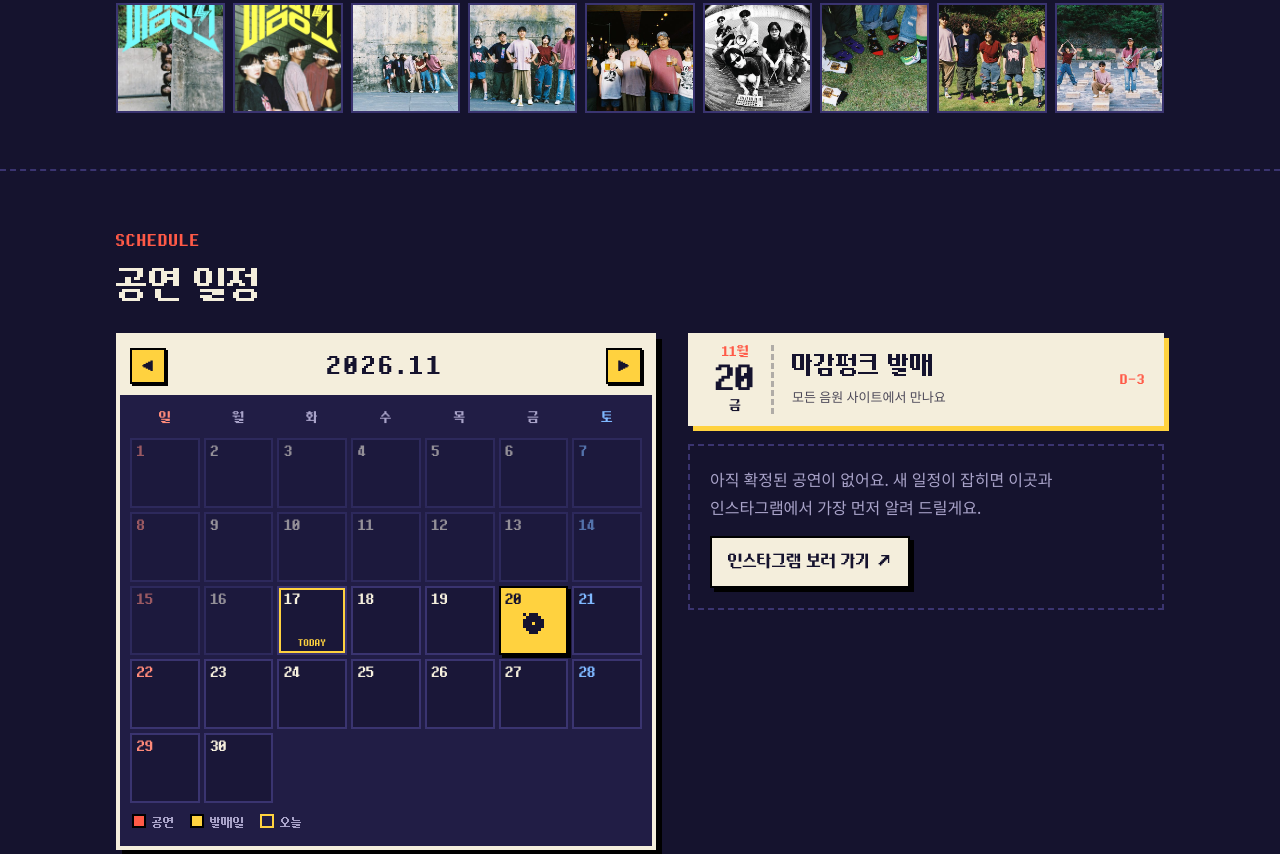
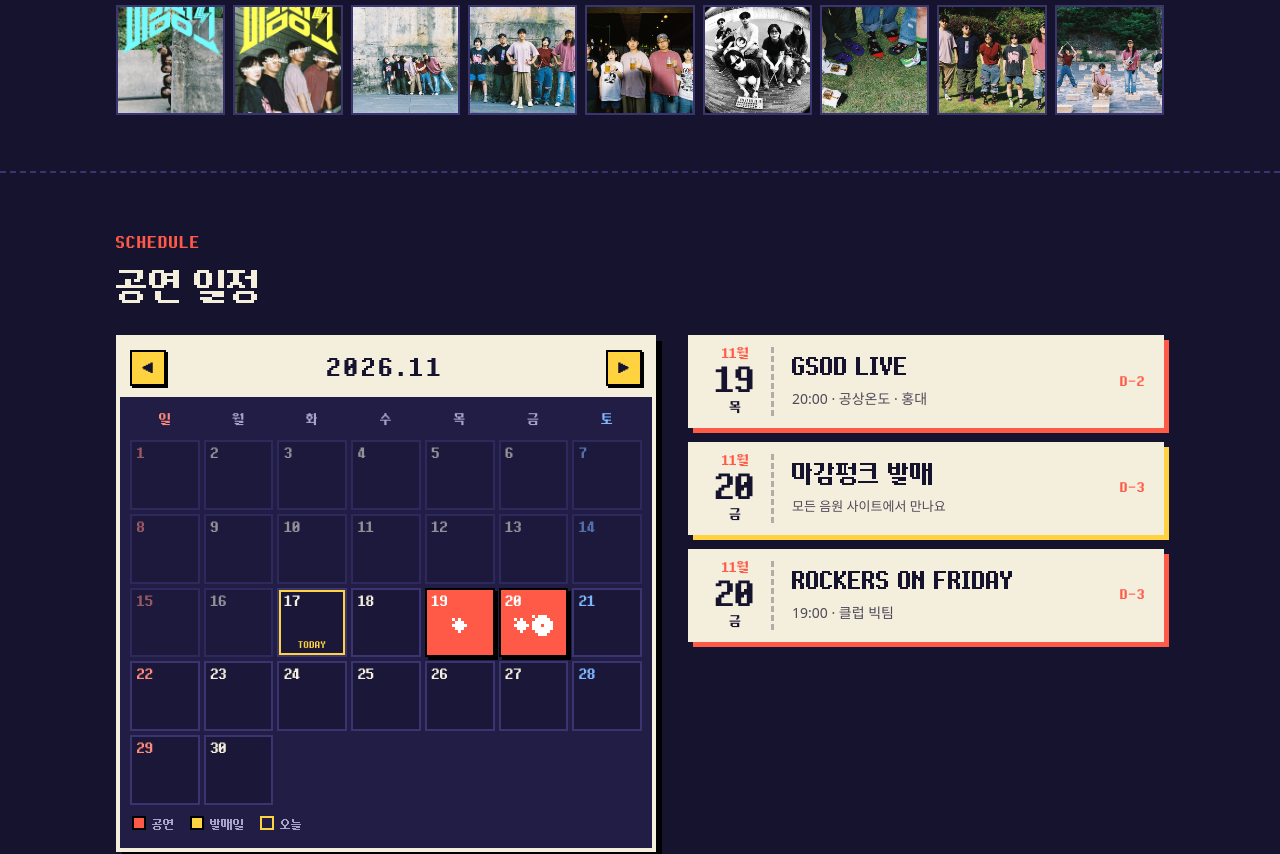
Before and after one commit to hkyoekim-ctrl/deadline_punk, a plain HTML site: page index.html in a window 1280 px wide. Shown: the part 3933-4787 px from the top of the page. Drawn offline with Linux system fonts and the light colour scheme; no server answers; a web font is replaced by a local one.

Commit message:
Update site: audience sprites, cover ratio, credits panel, schedule
Co-Authored-By: Claude Sonnet 5.5 <noreply@anthropic.com>
Claude-Session: https://claude.ai/code/session_01LvDutEAVQ4eE5NYUnNkvBD

```diff
--- a/app.js
+++ b/app.js
@@ -164,7 +164,7 @@
 
   // ── 공연 일정: 픽셀 캘린더 ─────────────────────
   (function schedule() {
-    const cal = $("#cal"), list = $("#gigs"), empty = $("#gigs-empty");
+    const cal = $("#cal"), list = $("#gigs");
     const pad = (n) => String(n).padStart(2, "0");
     const kst = (t) => new Date(t).toLocaleDateString("sv-SE", { timeZone: "Asia/Seoul" }); // YYYY-MM-DD
     const todayStr = kst(Date.now());
@@ -181,8 +181,8 @@
       gig: { w: 5, h: 5, px: [[2,0],[1,1],[2,1],[3,1],[0,2],[1,2],[2,2],[3,2],[4,2],[1,3],[2,3],[3,3],[2,4]] },
       rel: { w: 7, h: 7, px: [[2,0],[3,0],[4,0],[1,1],[2,1],[3,1],[4,1],[5,1],[0,2],[1,2],[2,2],[3,2],[4,2],[5,2],[6,2],[0,3],[1,3],[2,3],[4,3],[5,3],[6,3],[0,4],[1,4],[2,4],[3,4],[4,4],[5,4],[6,4],[1,5],[2,5],[3,5],[4,5],[5,5],[2,6],[3,6],[4,6]] }
     };
-    const icon = (kind) => {
-      const ic = ICONS[kind], n = el("span", { class: "ico", "aria-hidden": "true", style: `--w:${ic.w};--h:${ic.h}` });
+    const icon = (kind, dx = 0) => {
+      const ic = ICONS[kind], n = el("span", { class: "ico", "aria-hidden": "true", style: `--w:${ic.w};--h:${ic.h};--dx:${dx}` });
       n.style.boxShadow = ic.px.map(([x, yy]) => `calc(var(--u)*${x}) calc(var(--u)*${yy}) 0 0 currentColor`).join(",");
       return n;
     };
@@ -227,13 +227,15 @@
       for (let d = 1; d <= total; d++) {
         const ds = `${key}-${pad(d)}`, here = perDay[d] || [], col = (first + d - 1) % 7;
         const cls = ["cal-day", col === 0 ? "sun" : col === 6 ? "sat" : "", ds === todayStr ? "today" : "", ds < todayStr ? "past" : "",
-          here.some((e) => e.kind === "gig") ? "gig" : here.length ? "rel" : "", sel === ds ? "sel" : ""].filter(Boolean).join(" ");
+          here.some((e) => e.kind === "gig") ? "has-gig" : here.length ? "has-rel" : "", sel === ds ? "sel" : ""].filter(Boolean).join(" ");
         const cell = here.length
           ? el("button", { class: cls, type: "button", "aria-label": `${m}월 ${d}일 ${here.map((e) => e.title).join(", ")}` })
           : el("div", { class: cls });
         cell.append(el("span", { class: "n" }, String(d)));
         if (here.length) {
-          cell.append(icon(here.some((e) => e.kind === "gig") ? "gig" : "rel"));
+          const hasGig = here.some((e) => e.kind === "gig"), hasRel = here.some((e) => e.kind === "release");
+          if (hasGig && hasRel) { cell.append(icon("gig", -4), icon("rel", 3)); cell.classList.add("both"); }
+          else cell.append(icon(hasGig ? "gig" : "rel"));
           cell.addEventListener("click", () => { sel = sel === ds ? null : ds; render(); });
         }
         grid.append(cell);
@@ -249,12 +251,6 @@
     }
     render();
 
-    if (!gigs.length) {
-      const insta = (C.band.socials || []).find((x) => x.url && /instagram/i.test(x.label));
-      empty.hidden = false;
-      empty.append(el("p", {}, "아직 확정된 공연이 없어요. 새 일정이 잡히면 이곳과 인스타그램에서 가장 먼저 알려 드릴게요."));
-      if (insta) empty.append(el("a", { class: "btn alt", href: insta.url, target: "_blank", rel: "noopener" }, el("span", {}, "인스타그램 보러 가기"), el("span", {}, "↗")));
-    }
   })();
 
   // ── 후원 ──────────────────────────────────────
@@ -398,51 +394,64 @@
     const cv = $("#crowd");
     if (!cv) return;
     const ctx = cv.getContext("2d"), W = cv.width, H = cv.height;
-    const PW = 14, PH = 27, OY = 3, OUT = "#0e0c20";
+    const PW = 12, PH = 18, OY = 3, OUT = "#0e0c20";
     let seed = 23;
     const rnd = () => (seed = (seed * 16807) % 2147483647) / 2147483647;
     const pick = (a) => a[Math.floor(rnd() * a.length)];
     const HAIR = ["#1c1a1f", "#3b2a22", "#6b4a2f", "#d9b25a", "#e8e0d0", "#c93f3f", "#2e3d63", "#7a4aa8", "#ff8fc7"];
     const SHIRT = ["#ff5a47", "#ffd23f", "#5cf2a0", "#6fb7ff", "#ff8fc7", "#b79bff", "#f4eedc", "#ff9a3d", "#3fb8af"];
-    const SKIN = ["#f6c7a0", "#e0a37e", "#b97a57"];
+    const PANTS = ["#3b4a7a", "#2b2b33", "#b09a6a", "#5a3a4a", "#4a6a4a"];
+    const SKIN = ["#f6c7a0", "#e8b08a", "#c98a62"];
     const STICK = ["#ffd23f", "#ff5a47", "#5cf2a0", "#6fb7ff", "#ff8fc7"];
     const rgb = (c) => { const n = parseInt(c.slice(1), 16); return [n >> 16, (n >> 8) & 255, n & 255]; };
     const tone = (c, k) => `rgb(${rgb(c).map((v, i) => Math.round(v * k + [21, 19, 46][i] * (1 - k)))})`;   // 어둡게
     const lite = (c, k) => `rgb(${rgb(c).map((v) => Math.round(v + (255 - v) * k))})`;                       // 밝게
 
+    // 미니미 스타일: 머리가 크고 몸이 작은 정면 캐릭터가 두 팔을 들고 응원봉을 흔들어요
     function sprite(p, frame, dim) {
       const g = new Array(PW * PH).fill(null);
       const put = (x, y, c) => { y += OY; if (x >= 0 && x < PW && y >= 0 && y < PH) g[y * PW + x] = c; };
       const rect = (x, y, w, h, c) => { for (let j = 0; j < h; j++) for (let i = 0; i < w; i++) put(x + i, y + j, c); };
       const T = (c) => (dim < 1 ? tone(c, dim) : c);
-      const shirt = T(p.shirt), shirtD = tone(p.shirt, dim * 0.72), skin = T(p.skin);
+      const shirt = T(p.shirt), shirtD = tone(p.shirt, dim * 0.72), skin = T(p.skin), pants = T(p.pants);
       const hair = T(p.hair), hairD = tone(p.hair, dim * 0.7), hairL = lite(T(p.hair), 0.35);
-      // 몸통 (뒷모습)
-      rect(3, 11, 8, 1, shirt); rect(2, 12, 10, PH, shirt); rect(11, 12, 1, PH, shirtD);
-      if (p.top === "stripe") for (let y = 15; y < PH; y += 4) rect(2, y, 10, 1, T(p.shirt2));
-      if (p.top === "hood") rect(4, 10, 6, 3, shirtD); else rect(6, 10, 2, 1, skin);
-      // 머리
-      if (p.style === "cap" || p.style === "beanie") {
-        const cap = T(p.cap), capD = tone(p.cap, dim * 0.7);
-        if (p.style === "beanie") { rect(5, 3, 4, 1, cap); rect(4, 4, 6, 3, cap); rect(4, 5, 6, 1, lite(cap, 0.3)); rect(9, 4, 1, 3, capD); rect(4, 7, 6, 2, hair); rect(9, 7, 1, 2, hairD); }
-        else { rect(5, 4, 4, 1, cap); rect(4, 5, 6, 2, cap); rect(9, 5, 1, 2, capD); rect(4, 7, 6, 2, hair); rect(9, 7, 1, 2, hairD); set7(); }
-        rect(5, 9, 4, 1, skin);
+      // 다리·신발
+      rect(4, 12, 2, 2, pants); rect(6, 12, 2, 2, tone(p.pants, dim * 0.8));
+      rect(3, 14, 3, 1, T("#f4eedc")); rect(6, 14, 3, 1, T("#f4eedc"));
+      // 몸
+      rect(4, 7, 4, 1, shirt); rect(3, 8, 6, 4, shirt); rect(8, 8, 1, 4, shirtD);
+      if (p.top === "stripe") { rect(3, 9, 6, 1, T(p.shirt2)); rect(3, 11, 6, 1, T(p.shirt2)); }
+      // 얼굴
+      rect(2, 1, 8, 6, skin); rect(3, 0, 6, 1, skin);
+      // 머리카락 / 모자
+      const style = p.style;
+      if (style === "cap" || style === "beanie") {
+        const cap = T(p.cap);
+        rect(3, 0, 6, 1, cap); rect(2, 1, 8, 2, cap); rect(9, 1, 1, 2, tone(p.cap, dim * 0.7));
+        if (style === "cap") rect(1, 3, 10, 1, lite(cap, 0.18)); else { rect(2, 2, 8, 1, lite(cap, 0.3)); put(5, -1, lite(cap, 0.4)); put(6, -1, lite(cap, 0.4)); }
+        rect(2, 3, 1, 1, hair); rect(9, 3, 1, 1, hair);
       } else {
-        rect(5, 4, 4, 1, hair); rect(4, 5, 6, 4, hair); rect(9, 5, 1, 4, hairD);
-        put(5, 5, hairL); put(6, 5, hairL);
-        if (p.style === "long") { rect(4, 9, 6, 5, hair); rect(9, 9, 1, 5, hairD); rect(5, 14, 4, 1, hair); }
-        else rect(5, 9, 4, 1, skin);
-        if (p.style === "bun") { rect(6, 2, 2, 2, hair); put(6, 2, hairL); }
+        rect(3, 0, 6, 1, hair); rect(2, 1, 8, 1, hair); rect(2, 2, 2, 1, hair); rect(8, 2, 2, 1, hair);
+        put(4, 0, hairL); put(5, 0, hairL); rect(9, 1, 1, 2, hairD);
+        if (style === "bangs") { rect(4, 2, 4, 1, hair); put(4, 2, hairL); }
+        if (style === "long") { rect(2, 3, 1, 5, hair); rect(9, 3, 1, 5, hairD); }
+        if (style === "twin") { rect(1, 2, 1, 4, hair); rect(10, 2, 1, 4, hairD); }
+        if (style === "bun") { rect(5, -2, 2, 2, hair); put(5, -2, hairL); }
+        if (style === "spike") { put(4, -1, hair); put(6, -1, hair); put(8, -1, hairD); }
       }
-      function set7() { put(6, 7, skin); }   // 모자 뒤 틈
-      // 팔: 위로 뻗어 응원봉을 들어요
+      // 얼굴 표정
+      if (p.face === "shades") { rect(3, 3, 6, 1, "#15132e"); put(5, 3, "#3a3470"); put(8, 3, "#3a3470"); }
+      else { put(4, 3, "#15132e"); put(7, 3, "#15132e"); if (p.face === "happy") { put(3, 3, "#15132e"); put(8, 3, "#15132e"); put(3, 3, skin); put(8, 3, skin); } }
+      put(3, 4, "rgba(255,120,140,0.9)" ); put(8, 4, "rgba(255,120,140,0.9)");
+      rect(5, 5, 2, 1, "#8a2433"); if (p.face !== "happy") put(5, 6, skin);
+      // 팔
       const sway = frame ? 1 : 0, sticks = [];
       const arm = (side) => {
-        const x = side < 0 ? 2 - sway : 11 + sway;
-        const hand = 4 + ((side < 0) === !!frame ? 1 : 0);
-        rect(x, hand + 1, 1, 10 - hand, shirt);
+        const x = side < 0 ? 1 - sway : 10 + sway;
+        const hand = 1 + ((side < 0) === !!frame ? 1 : 0);
+        rect(x, hand + 1, 1, 7 - hand, shirt);
+        for (let bx = Math.min(x, 3); bx <= Math.max(x, 8); bx++) if (bx < 3 || bx > 8) put(bx, 8, shirt);
         put(x, hand, skin);
-        if (sway) put(side < 0 ? 2 : 11, 11, shirt);
         sticks.push([x, hand]);
       };
       if (p.arm === "both" || p.arm === "L") arm(-1);
@@ -455,7 +464,6 @@
       }
       const c = document.createElement("canvas"); c.width = PW; c.height = PH;
       const x2 = c.getContext("2d");
-      // 응원봉 빛 번짐 → 몸 → 응원봉
       const sc = frame ? lite(p.stick, 0.45) : p.stick;
       sticks.forEach(([x, hand]) => {
         x2.fillStyle = "rgba(255,240,200,0.22)";
@@ -472,17 +480,18 @@
 
     const people = [];
     const makeRow = (yy, start, step, dim) => {
-      for (let x = start; x < W - 8; x += step) {
-        const arm = rnd() < 0.62 ? "both" : rnd() < 0.8 ? (rnd() < 0.5 ? "L" : "R") : "none";
+      for (let x = start; x < W - 6; x += step) {
+        const arm = rnd() < 0.7 ? "both" : rnd() < 0.8 ? (rnd() < 0.5 ? "L" : "R") : "none";
         const p = {
-          arm, hair: pick(HAIR), shirt: pick(SHIRT), shirt2: pick(SHIRT), skin: pick(SKIN), stick: pick(STICK), cap: pick(SHIRT),
-          style: pick(["short", "short", "long", "bun", "cap", "beanie"]), top: pick(["plain", "plain", "stripe", "hood"])
+          arm, hair: pick(HAIR), shirt: pick(SHIRT), shirt2: pick(SHIRT), skin: pick(SKIN), stick: pick(STICK), cap: pick(SHIRT), pants: pick(PANTS),
+          style: pick(["short", "short", "bangs", "long", "twin", "bun", "spike", "cap", "beanie"]), top: pick(["plain", "plain", "stripe"]),
+          face: pick(["dot", "dot", "happy", "shades"])
         };
-        people.push({ x: Math.round(x + rnd() * 2), y: yy, phase: rnd() < 0.5 ? 0 : 1, frames: [sprite(p, 0, dim), sprite(p, 1, dim)] });
+        people.push({ x: Math.round(x + rnd()), y: yy, phase: rnd() < 0.5 ? 0 : 1, frames: [sprite(p, 0, dim), sprite(p, 1, dim)] });
       }
     };
-    makeRow(H - PH - 8, 4, 13, 0.5);   // 뒷줄
-    makeRow(H - PH, -3, 14, 1);        // 앞줄
+    makeRow(H - PH - 6, 6, 12, 0.5);   // 뒷줄
+    makeRow(H - PH, -1, 11, 1);        // 앞줄
     let frame = 0;
     const draw = () => {
       ctx.clearRect(0, 0, W, H);
--- a/config.js
+++ b/config.js
@@ -162,7 +162,10 @@ window.MP_CONFIG = {
     // 공연이 정해지면 아래 형식으로 한 줄씩 추가하세요. 비어 있으면 "일정 준비 중" 안내가 보입니다.
     // 지난 공연은 자동으로 아래로 내려가 흐리게 표시됩니다.
     // 예) { date: "2026-12-05", time: "19:00", title: "공연 이름", venue: "공연장 이름", place: "서울 마포구", note: "한 줄 메모(선택)", url: "예매·안내 링크(선택)", linkLabel: "예매하기" }
-    items: []
+    items: [
+      { date: "2026-11-19", time: "20:00", title: "GSOD LIVE", venue: "공상온도", place: "홍대" },
+      { date: "2026-11-20", time: "19:00", title: "ROCKERS ON FRIDAY", venue: "클럽 빅팀" }
+    ]
   },
 
   game: {
--- a/index.html
+++ b/index.html
@@ -51,7 +51,7 @@
           <li><span class="crew-sprite" style="--sheet:url(img/runners/keys.png); --delay:-1.16s"></span></li>
         </ul>
         <a class="leader" id="leader" href="#rank" aria-live="polite" hidden></a>
-        <canvas class="crowd" id="crowd" width="130" height="36" aria-hidden="true" hidden></canvas>
+        <canvas class="crowd" id="crowd" width="130" height="24" aria-hidden="true" hidden></canvas>
         <a class="cue" href="#stage" aria-label="게임으로 이동"><span>▼</span> PRESS START <span>▼</span></a>
       </div>
 
@@ -123,7 +123,6 @@
         <div class="cal" id="cal"></div>
         <div class="sched-side">
           <ul class="gigs" id="gigs"></ul>
-          <div class="gigs-empty" id="gigs-empty" hidden></div>
         </div>
       </div>
     </div>
--- a/styles.css
+++ b/styles.css
@@ -455,7 +455,7 @@ a.stream-tile[href]:active { transform: translateY(3px); box-shadow: 0 2px 0 0 c
 @keyframes led-flash { 50% { color: var(--led); } }
 
 /* 전광판 아래 응원하는 관객 (도트) */
-.crowd { display: block; width: min(100%, 520px); height: auto; aspect-ratio: 130 / 36; image-rendering: pixelated; margin-top: -32px; position: relative; z-index: 0; }
+.crowd { display: block; width: min(100%, 520px); height: auto; aspect-ratio: 130 / 24; image-rendering: pixelated; margin-top: -16px; position: relative; z-index: 0; }
 .crowd[hidden] { display: none; }
 .release .cue { margin-top: -4px; }
 
@@ -471,24 +471,24 @@ a.stream-tile[href]:active { transform: translateY(3px); box-shadow: 0 2px 0 0 c
 .band-top .btn { padding: 5px 11px; font-size: 13px; box-shadow: 3px 3px 0 0 #000; }
 
 /* 앨범 커버 + 크레딧: 커버의 빨강을 별색 패널로 이어 받아 '앨범 크레딧'임이 보이게 */
-.release-credits { display: grid; grid-template-columns: minmax(0, 260px) minmax(0, 1fr); gap: 0; align-items: stretch; margin-top: 32px; }
+.release-credits { display: grid; grid-template-columns: minmax(0, 260px) minmax(0, 1fr); gap: 24px; align-items: start; margin-top: 32px; }
 .release-credits .cover { margin: 0; line-height: 0; }
-.release-credits .cover img { width: 100%; height: 100%; object-fit: cover; display: block; }
-.cred-panel { --spot: #b30404; background: var(--spot); color: var(--paper); display: flex; flex-direction: column; min-width: 0; }
+.release-credits .cover img { width: 100%; height: auto; display: block; }
+.cred-panel { background: rgba(244, 238, 220, 0.09); border: 1px solid rgba(244, 238, 220, 0.18); color: var(--paper); display: flex; flex-direction: column; min-width: 0; }
 .cred-head {
   display: flex; justify-content: space-between; flex-wrap: wrap; gap: 2px 12px; padding: 9px 18px;
-  background: #0e0c20; color: var(--paper); font-family: var(--f-pixel); font-size: 13px; letter-spacing: 0.1em; -webkit-font-smoothing: none;
+  background: rgba(0, 0, 0, 0.32); color: var(--paper); font-family: var(--f-pixel); font-size: 13px; letter-spacing: 0.1em; -webkit-font-smoothing: none;
 }
 .cred-head span:first-child { color: var(--postit); }
 .cred { columns: 2 15em; column-gap: 32px; padding: 16px 18px 6px; font-size: 12.5px; line-height: 1.6; }
 .cred-group { break-inside: avoid; margin: 0 0 12px; }
 .cred-title {
-  display: inline-block; margin: 0 0 4px; padding: 1px 8px; background: #0e0c20; color: var(--paper);
+  display: inline-block; margin: 0 0 4px; padding: 1px 8px; background: rgba(244, 238, 220, 0.16); color: var(--paper);
   font-family: var(--f-pixel); font-size: 12px; letter-spacing: 0.08em; -webkit-font-smoothing: none;
 }
 .cred dl { margin: 0; }
 .cred dl > div { display: flex; gap: 8px; }
-.cred dt { flex: 0 0 auto; min-width: 4.2em; color: #ffd0c6; }
+.cred dt { flex: 0 0 auto; min-width: 4.2em; color: var(--muted); }
 .cred dd { margin: 0; color: var(--paper); min-width: 0; overflow-wrap: anywhere; }
 @media (max-width: 640px) {
   .release-credits { grid-template-columns: minmax(0, 1fr); }
@@ -518,12 +518,12 @@ a.stream-tile[href]:active { transform: translateY(3px); box-shadow: 0 2px 0 0 c
 .cal-day.sun .n { color: #ff8a7a; } .cal-day.sat .n { color: #7fb8ff; }
 .cal-day.today { box-shadow: inset 0 0 0 2px var(--postit); }
 .cal-day.today::after { content: "TODAY"; position: absolute; left: 0; right: 0; bottom: 2px; text-align: center; font-size: 9px; letter-spacing: 0.04em; color: var(--postit); }
-.cal-day.gig, .cal-day.rel { border-color: #000; box-shadow: 3px 3px 0 #000; cursor: pointer; }
-.cal-day.gig { background: var(--overdue); color: #fff; }
-.cal-day.rel { background: var(--postit); color: var(--ink); }
-.cal-day.gig .n, .cal-day.rel .n { color: inherit; }
+.cal-day.has-gig, .cal-day.has-rel { border-color: #000; box-shadow: 3px 3px 0 #000; cursor: pointer; }
+.cal-day.has-gig { background: var(--overdue); color: #fff; }
+.cal-day.has-rel { background: var(--postit); color: var(--ink); }
+.cal-day.has-gig .n, .cal-day.has-rel .n { color: inherit; }
 .cal-day .ico {
-  position: absolute; left: calc(50% - var(--w) * var(--u) / 2); top: calc(50% - var(--h) * var(--u) / 2 + 3px);
+  position: absolute; left: calc(50% - var(--w) * var(--u) / 2 + var(--dx, 0) * var(--u)); top: calc(50% - var(--h) * var(--u) / 2 + 3px);
   width: var(--u); height: var(--u); background: currentColor;
 }
 .cal-day.past:not(.sel) { opacity: 0.55; }
```
